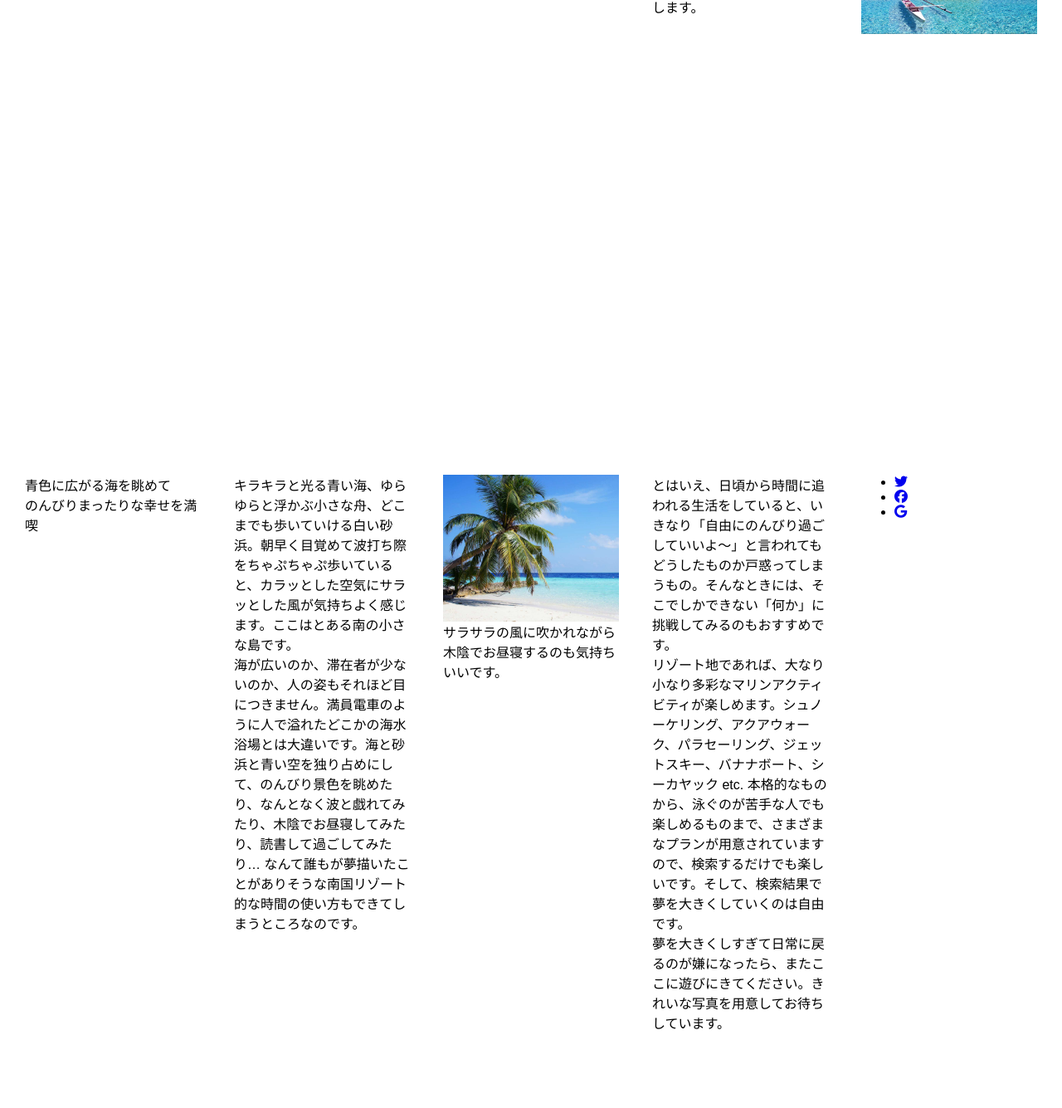
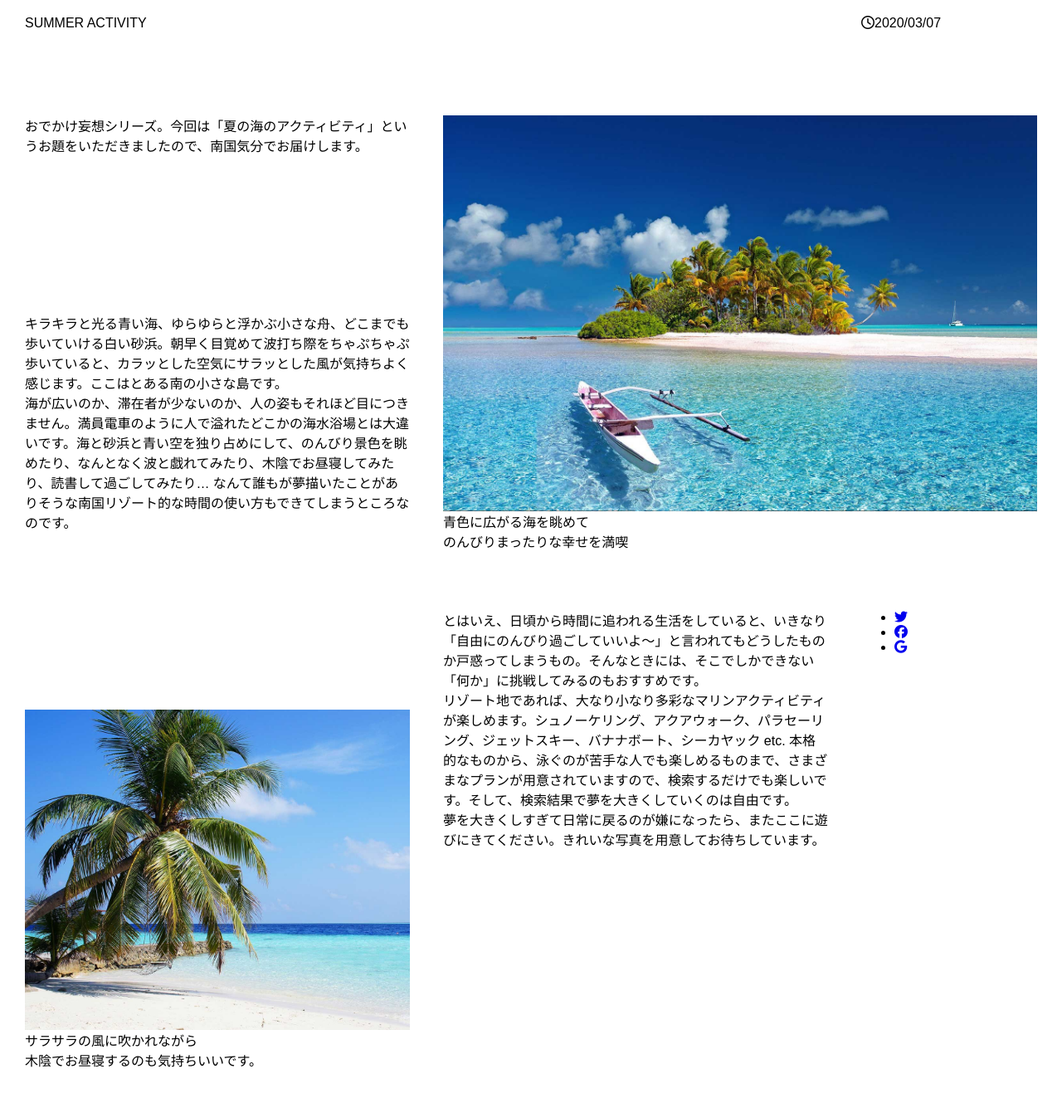
Before and after one commit to furukawakimikazu/magLayout, a plain HTML site: page index.html in a window 1280 px wide. Shown: the part 100-1435 px from the top of the page at 83% size. Drawn offline with Linux system fonts and the light colour scheme.

Commit message:
パーツを配置する

```diff
--- a/style.css
+++ b/style.css
@@ -24,3 +24,63 @@ body {
   grid-column-gap: 40px;
   padding: 0 30px;
 }
+
+/* タイトル */
+.post-title {
+  grid-column: 1 / 5;
+  grid-row: 1 / 3;
+}
+
+/* サブタイトル */
+.post-sub {
+  grid-column: 1 / -1;
+  grid-row: 2;
+}
+
+/* 日付 */
+.post-date {
+  grid-column: 5;
+  grid-row: 2;
+}
+
+/* リード文 */
+.post-lead {
+  grid-column: 1 / 3;
+  grid-row: 3 / 5;
+}
+
+/* 文章01 */
+.post-text01 {
+  grid-column: 1 / 3;
+  grid-row: 5 / 9;
+}
+
+/* 画像01 */
+.post-fig01 {
+  grid-column: 3 / 6;
+  grid-row: 3 / 7;
+}
+
+/* キャッチコピー */
+.post-catch {
+  grid-column: 3 / 6;
+  grid-row: 7;
+}
+
+/* 文章02 */
+.post-text02 {
+  grid-column: 3 / 5;
+  grid-row: 8 / 13;
+}
+
+/* 画像02 */
+.post-fig02 {
+  grid-column: 1 / 3;
+  grid-row: 9 / 13;
+}
+
+/* snsメニュー */
+.post-sns {
+  grid-column: 5;
+  grid-row: 8 / 13;
+}
```
